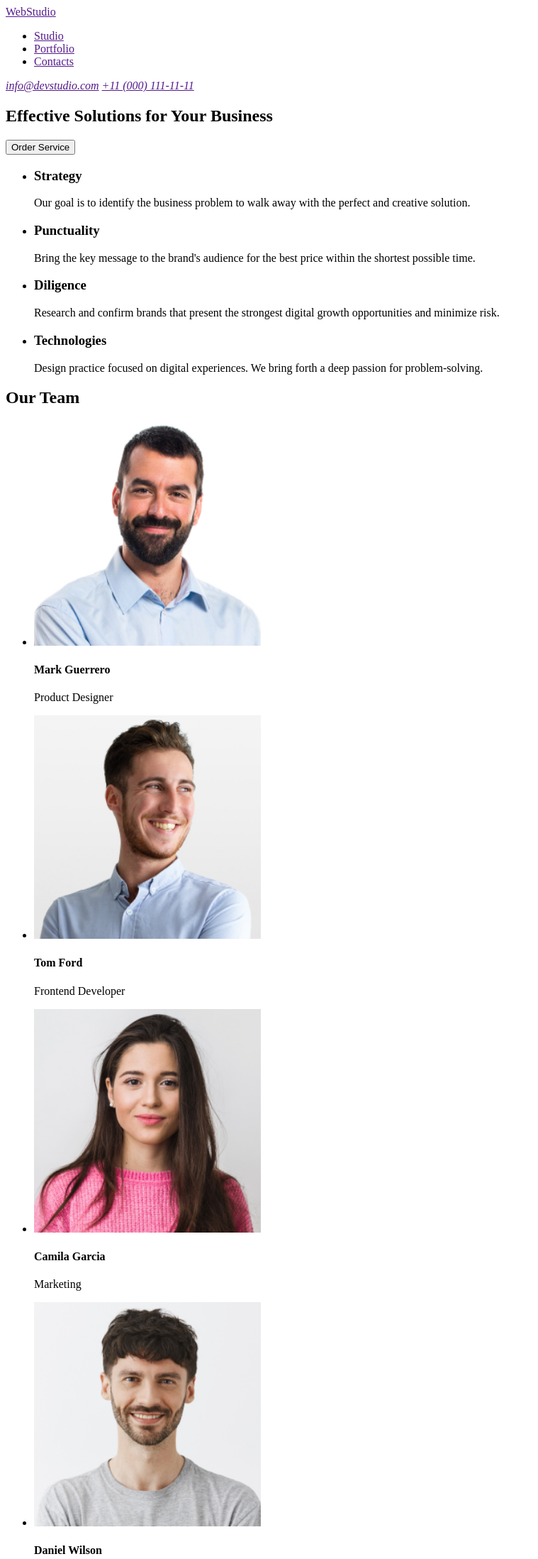
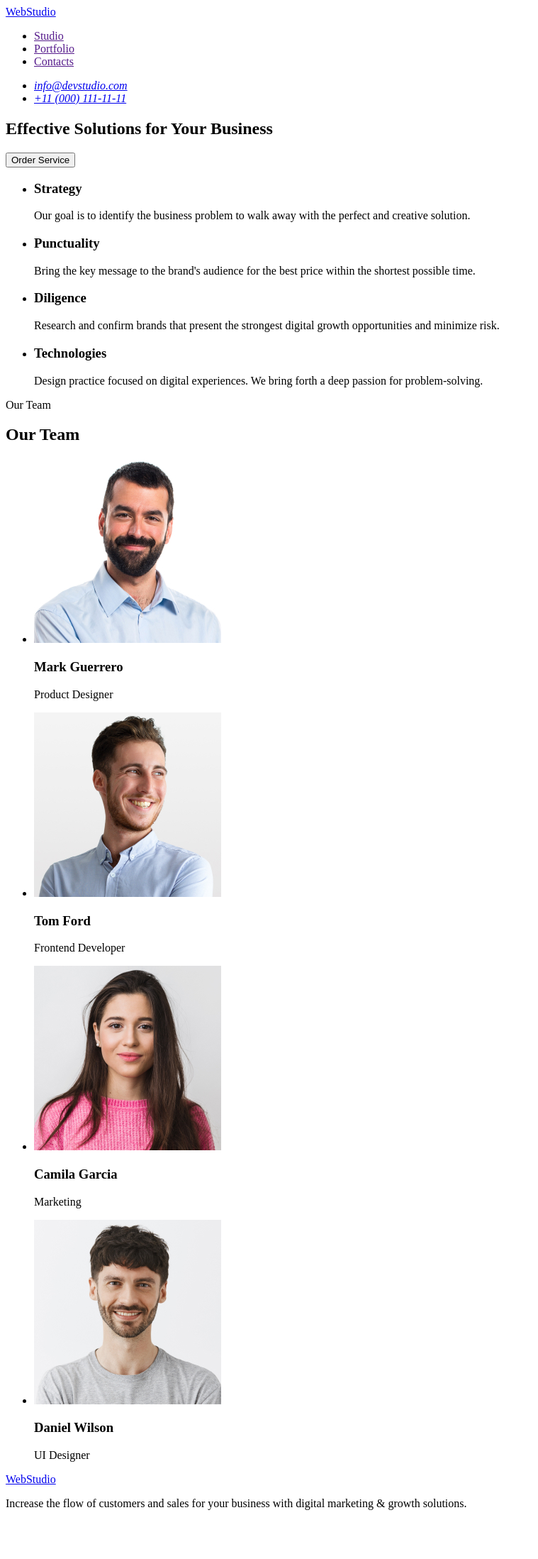
Before and after one commit to shepel30/goit-markup-hw-01, a plain HTML site: page index.html in a window 1280 px wide. Shown: the top 2197 px of the page at 71% size, without its empty margins (0-759 px from the left). After the commit the page ends 2144 px from the top, so only its background shows below. Drawn offline with Linux system fonts and the light colour scheme.

Commit message:
upload html file

```diff
--- a/index.html
+++ b/index.html
@@ -7,8 +7,8 @@
   </head>
   <body>
     <header>
-      <a href="">WebStudio</a>
       <nav>
+        <a href="./index.html">WebStudio</a>
         <ul>
           <li>
             <a href="">Studio</a>
@@ -22,14 +22,20 @@
         </ul>
       </nav>
       <address>
-        <a href="">info@devstudio.com</a>
-        <a href="">+11 (000) 111-11-11</a>
+        <ul>
+          <li>
+            <a href="mail.to:info@devstudio.com">info@devstudio.com</a>
+          </li>
+          <li><a href="tel:+11 (000) 111-11-11">+11 (000) 111-11-11</a></li>
+        </ul>
       </address>
     </header>
     <main>
       <section>
         <h1>Effective Solutions for Your Business</h1>
         <button type="button">Order Service</button>
+      </section>
+      <section>
         <ul>
           <li>
             <h3>Strategy</h3>
@@ -63,45 +69,46 @@
       </section>
 
       <section>
+        Our Team
         <h2>Our Team</h2>
         <ul>
           <li>
             <img
               src="./images/mark_guerrero.jpg"
               alt="mark guerrero"
-              width="320"
+              width="264"
             />
-            <h4>Mark Guerrero</h4>
+            <h3>Mark Guerrero</h3>
             <p>Product Designer</p>
           </li>
           <li>
-            <img src="./images/tom_ford.jpg" alt="tom ford" width="320" />
-            <h4>Tom Ford</h4>
+            <img src="./images/tom_ford.jpg" alt="tom ford" width="264" />
+            <h3>Tom Ford</h3>
             <p>Frontend Developer</p>
           </li>
           <li>
             <img
               src="./images/camila_garcia.jpg"
               alt="camila garcia"
-              width="320"
+              width="264"
             />
-            <h4>Camila Garcia</h4>
+            <h3>Camila Garcia</h3>
             <p>Marketing</p>
           </li>
           <li>
             <img
               src="./images/daniel_wilson.jpg"
               alt="daniel wilson"
-              width="320"
+              width="264"
             />
-            <h4>Daniel Wilson</h4>
+            <h3>Daniel Wilson</h3>
             <p>UI Designer</p>
           </li>
         </ul>
       </section>
     </main>
     <footer>
-      <a href="">Studio</a>
+      <a href="./index.html">WebStudio</a>
       <p>
         Increase the flow of customers and sales for your business with digital
         marketing & growth solutions.
```
Also changed, not shown: 1 other file.
